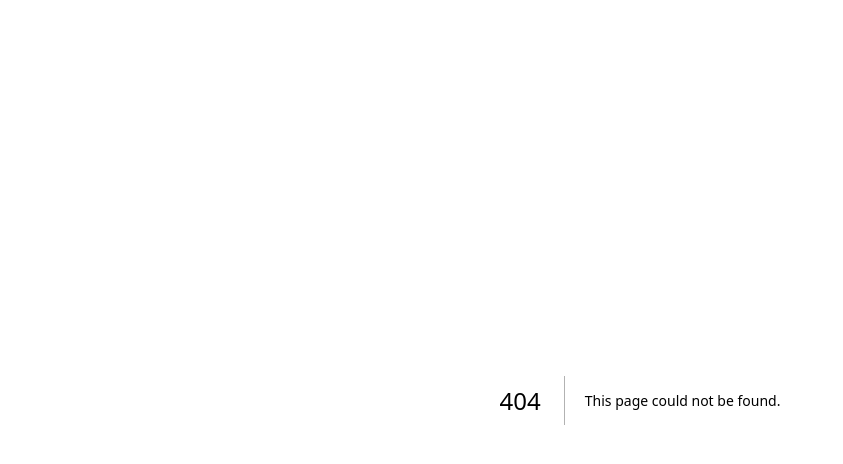
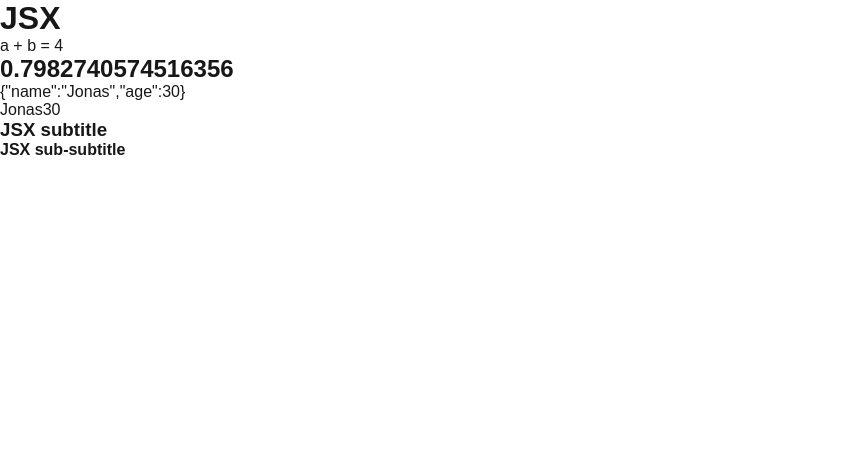
Before and after one commit to MateusBU/User_Register_with_DB, a Next.js app in the folder user_register/: page /jsx in a window 1280 px wide. Before the commit this address had no page. Shown: the top 464 px of the page, without its empty margins (0-843 px from the left). Built offline with nearby package versions, Linux system fonts and the light colour scheme.

Commit message:
Understanding JSX with Next

```diff
--- /dev/null
+++ b/user_register/src/app/jsx/page.jsx
@@ -0,0 +1,30 @@
+export default function Jsx(){
+    const a = 1;
+    const b = 3;
+    console.log(a + b);
+
+    const obj = {name: 'Jonas', age: 30};
+
+    const subtitle = <h3>JSX subtitle</h3>
+
+    function subtitle2(){
+        return (<h4>JSX sub-subtitle</h4>);
+    }
+
+    return(
+        <div>
+            <h1>JSX</h1>
+            a + b = {a + b}
+            <h2>
+                {Math.random()}
+            </h2>
+            <p>
+                {JSON.stringify(obj)}
+            </p>
+                {obj.name}
+                {obj.age}
+            {subtitle}
+            {subtitle2()}
+        </div>
+    )
+}
```
Also changed, not shown: user_register/src/app/page.jsx (+7 -1 lines).
